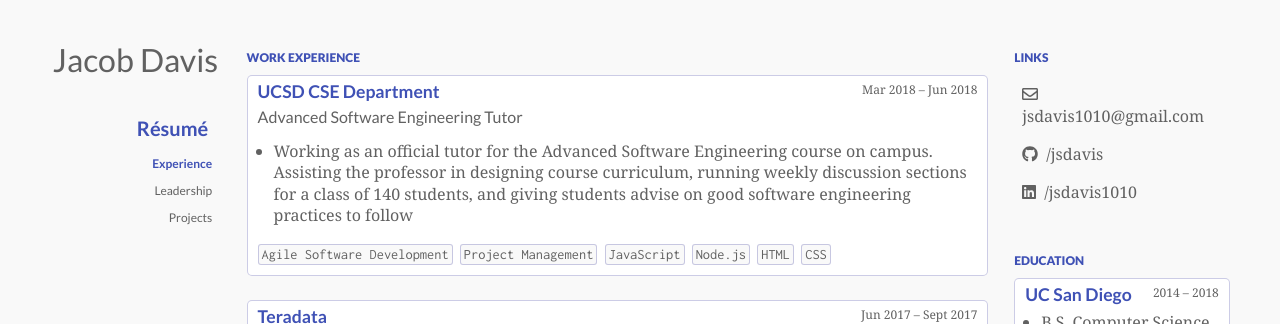
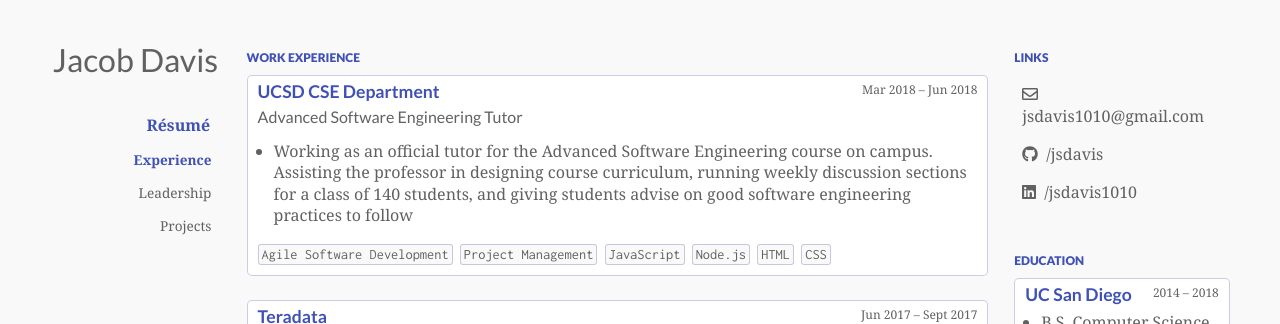
Before and after one commit to jsdavis/jsdavis.github.io, a Jekyll site: the page built from index.md, in a window 1280 px wide. Shown: the top 324 px of the page. Built offline with Jekyll 4.4.1, drawn with Linux system fonts in a browser that asks for light colours; nearby versions of some CDN libraries.

Commit message:
Font just a little bit bigger

```diff
--- a/assets/css/main.sass
+++ b/assets/css/main.sass
@@ -37,9 +37,9 @@ nav
     position: fixed
     text-align: right
     a
-        font: 1.25em $sans-serif
+        font: 1.4 $sans-serif
     .sub a
-        font-size: .75em
+        font-size: .85em
     img
         max-width: 165px
         margin-left: auto
```
